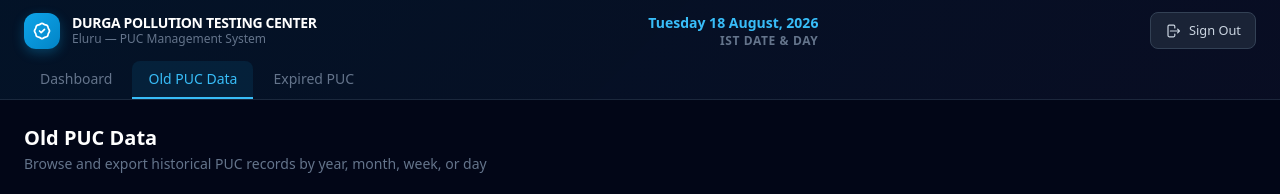
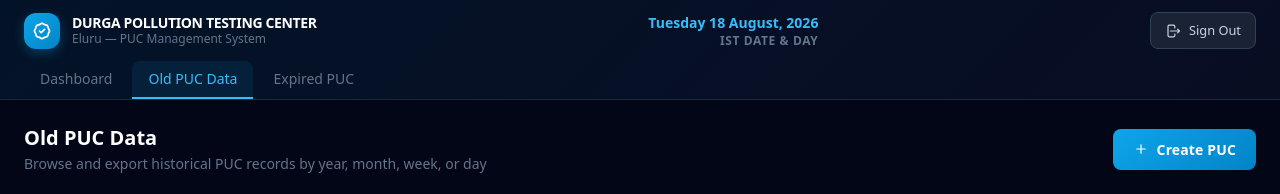
Before and after one commit to Ra-cry/durga-puc-app, a Next.js app: page /old-data in a window 1280 px wide. Shown: the top 194 px of the page. Built offline with nearby package versions, Linux system fonts and the light colour scheme; no server answers.

Commit message:
Add files via upload

```diff
--- a/app/old-data/page.tsx
+++ b/app/old-data/page.tsx
@@ -4,6 +4,7 @@ import { useState, useCallback } from 'react';
 import Header from '@/components/Header';
 import PucTable, { PucRecordRow } from '@/components/PucTable';
 import FilterBar, { FilterParams } from '@/components/FilterBar';
+import CreatePucModal from '@/components/CreatePucModal';
 
 export default function OldDataPage() {
   const [records, setRecords] = useState<PucRecordRow[]>([]);
@@ -11,7 +12,8 @@ export default function OldDataPage() {
   const [total, setTotal] = useState(0);
   const [exporting, setExporting] = useState(false);
   const [searched, setSearched] = useState(false);
-  const [, setCurrentRange] = useState<FilterParams>({});
+  const [currentRange, setCurrentRange] = useState<FilterParams>({});
+  const [showCreateModal, setShowCreateModal] = useState(false);
 
   const fetchRecords = useCallback(async (params: FilterParams) => {
     setLoading(true);
@@ -71,19 +73,43 @@ export default function OldDataPage() {
     }
   }, []);
 
+  const handleDelete = async (id: string) => {
+    try {
+      const res = await fetch(`/api/puc?id=${encodeURIComponent(id)}`, { method: 'DELETE' });
+      if (!res.ok) {
+        const data = await res.json();
+        alert(data.error || 'Failed to delete record');
+        return;
+      }
+      if (searched) {
+        fetchRecords(currentRange);
+      }
+    } catch {
+      alert('Error deleting record');
+    }
+  };
+
+  const handleCreateSuccess = () => {
+    setShowCreateModal(false);
+    if (searched) {
+      fetchRecords(currentRange);
+    }
+  };
+
   return (
     <div className="min-h-screen" style={{ background: '#020617' }}>
       <Header />
 
       <main className="max-w-screen-xl mx-auto px-4 sm:px-6 py-6 space-y-5">
-        {/* Page title */}
-        <div className="flex items-center justify-between">
+        {/* Page title & Create button */}
+        <div className="flex items-center justify-between flex-wrap gap-3">
           <div>
             <h1 className="text-xl font-bold text-white">Old PUC Data</h1>
             <p className="text-sm mt-0.5" style={{ color: '#64748b' }}>
               Browse and export historical PUC records by year, month, week, or day
             </p>
           </div>
+          <div className="flex items-center gap-3">
             {searched && (
               <div
                 className="text-sm px-3 py-1.5 rounded-lg"
@@ -92,6 +118,17 @@ export default function OldDataPage() {
                 {total} record{total !== 1 ? 's' : ''} found
               </div>
             )}
+            <button
+              id="old-data-create-btn"
+              className="btn-primary"
+              onClick={() => setShowCreateModal(true)}
+            >
+              <svg viewBox="0 0 20 20" fill="currentColor" className="w-4 h-4">
+                <path d="M10.75 4.75a.75.75 0 00-1.5 0v4.5h-4.5a.75.75 0 000 1.5h4.5v4.5a.75.75 0 001.5 0v-4.5h4.5a.75.75 0 000-1.5h-4.5v-4.5z" />
+              </svg>
+              Create PUC
+            </button>
+          </div>
         </div>
 
         {/* Filter bar */}
@@ -128,9 +165,17 @@ export default function OldDataPage() {
               searched ? 'No records found for the selected period' : 'Select a year/month/week/day and click Search to view records'
             }
             showStatus
+            onDelete={handleDelete}
           />
         </div>
       </main>
+
+      {showCreateModal && (
+        <CreatePucModal
+          onClose={() => setShowCreateModal(false)}
+          onSuccess={handleCreateSuccess}
+        />
+      )}
     </div>
   );
 }
```
Lines whose indentation alone changed are shown as unchanged.
